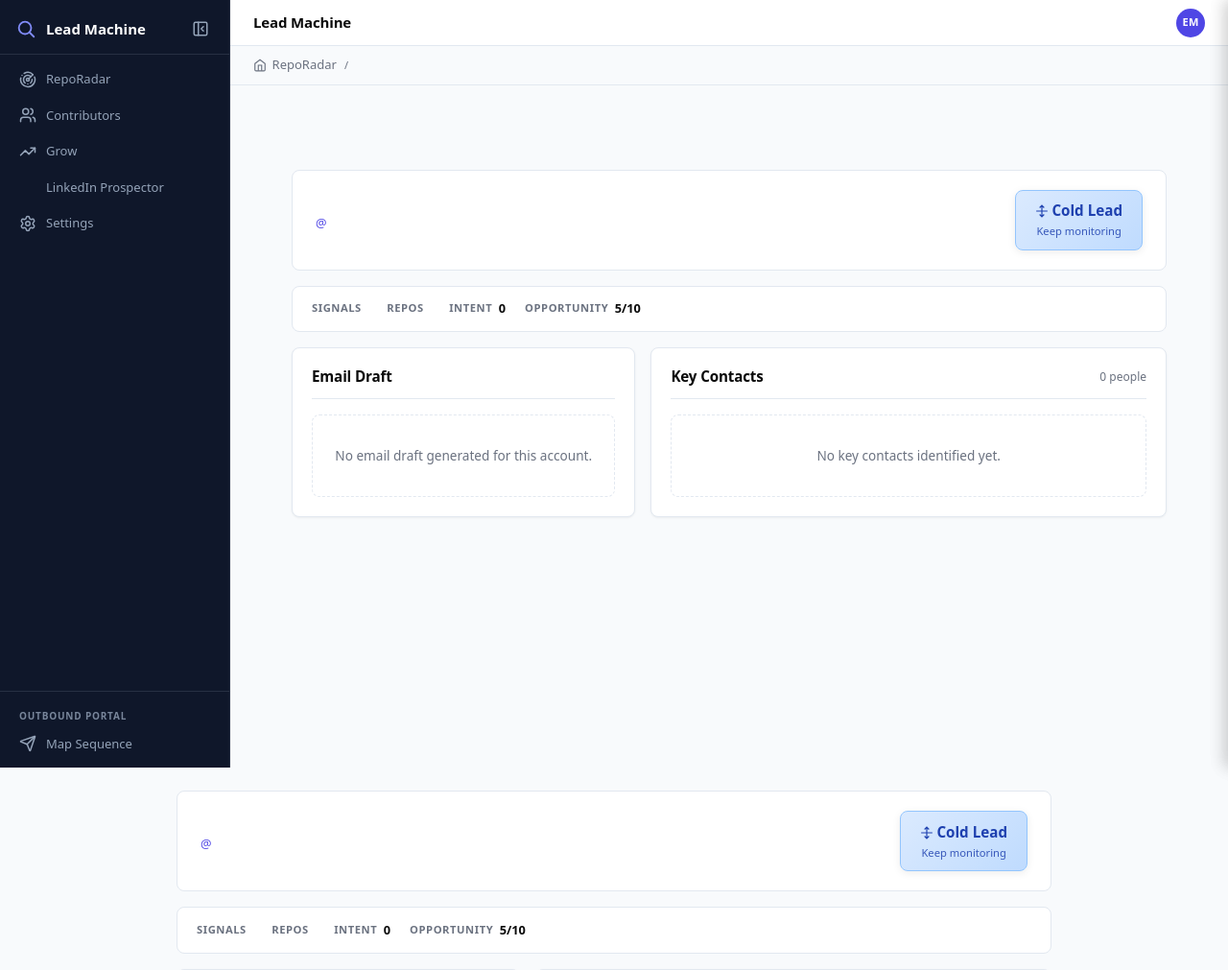
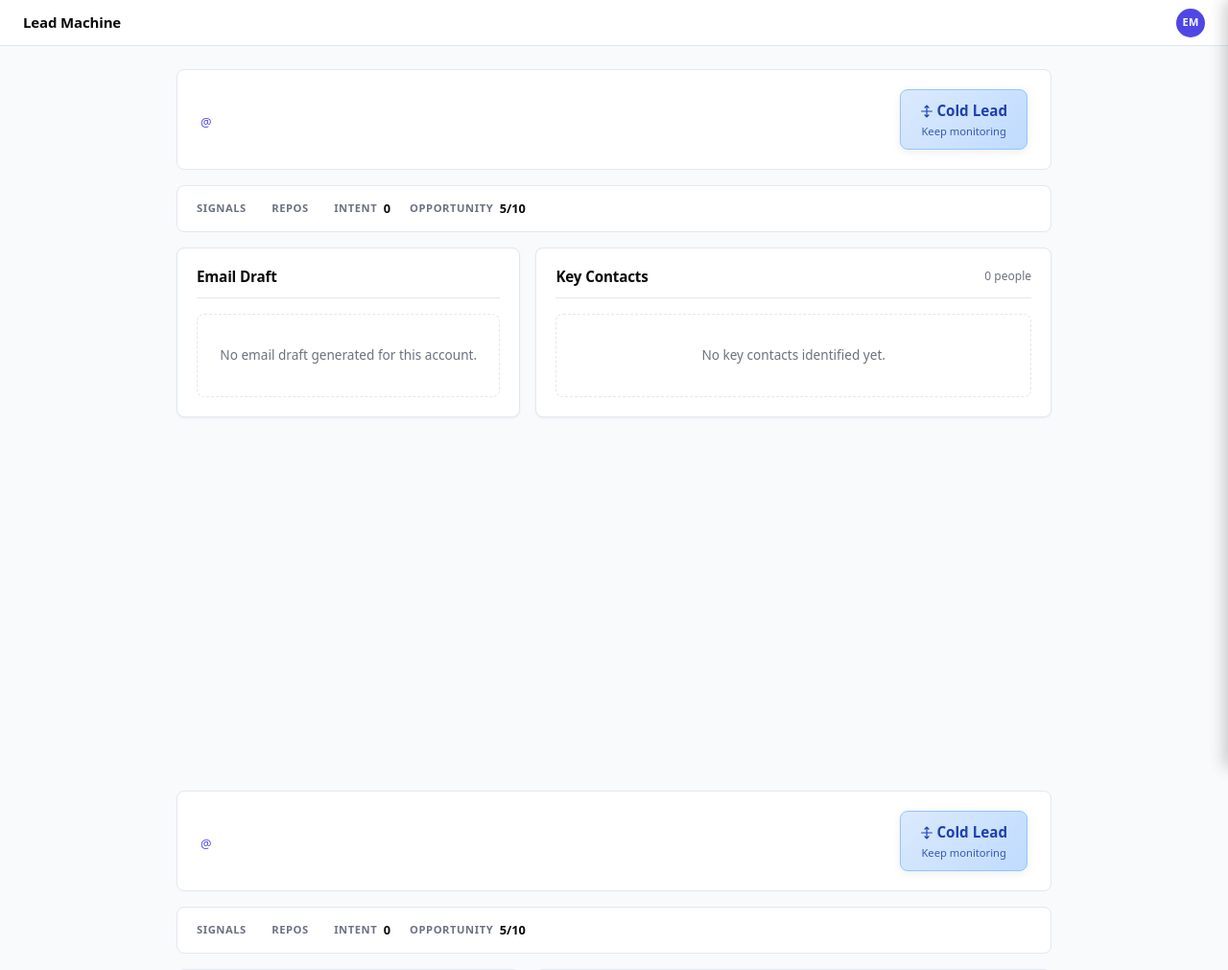
Before and after one commit to emurray32/GItHub-Dossier, a Flask app: template templates/report_embed.html in a window 1280 px wide. Shown: the top 1011 px of the page at 96% size. Run offline with Flask 3, Linux system fonts and the light colour scheme; the template is opened without the code that fills it, so the values that code supplies are empty; some libraries are stand-ins or nearby versions; some web fonts are replaced.

Commit message:
Improve report viewing experience by hiding sidebars and navigation elements
Hide the sidebar, top bar, and breadcrumb container within the report embed template using CSS with !important. Update the drawer close button to use an SVG chevron icon.

Replit-Commit-Author: Agent
Replit-Commit-Session-Id: aeba4ea3-fada-4e41-be52-657334f2f75e
Replit-Commit-Checkpoint-Type: full_checkpoint
Replit-Commit-Event-Id: c3dc6622-4cc5-4ce5-8570-17474ede6551
Replit-Commit-Screenshot-Url: https://storage.googleapis.com/screenshot-production-us-central1/77de0e04-acdb-4f8d-bf47-c3a6424e4fda/aeba4ea3-fada-4e41-be52-657334f2f75e/VPAmaHy
Replit-Helium-Checkpoint-Created: true

```diff
--- a/templates/accounts_tabler.html
+++ b/templates/accounts_tabler.html
@@ -387,7 +387,9 @@
 
 <!-- Report Drawer -->
 <div id="report-drawer">
-    <button type="button" class="drawer-close" onclick="closeDrawer()" aria-label="Close report drawer">&times;</button>
+    <button type="button" class="drawer-close" onclick="closeDrawer()" aria-label="Close report drawer">
+        <svg viewBox="0 0 24 24" fill="none" stroke="currentColor" stroke-width="2" stroke-linecap="round" stroke-linejoin="round" width="18" height="18"><polyline points="15 18 9 12 15 6"/></svg>
+    </button>
     <iframe id="report-frame" width="100%" height="100%"></iframe>
 </div>
 
--- a/templates/report_embed.html
+++ b/templates/report_embed.html
@@ -14,13 +14,18 @@
             padding: 0;
             background: var(--color-bg);
         }
+        .sidebar,
+        .top-bar,
+        .breadcrumb-container,
+        .report-sticky-header {
+            display: none !important;
+        }
+        .main-area {
+            margin-left: 0 !important;
+        }
         .report-page {
             max-width: 100%;
             padding: 1.25rem;
-        }
-        /* Hide sticky header in embed — drawer already shows context */
-        .report-sticky-header {
-            display: none;
         }
     </style>
 </head>
```
Also changed, not shown: attached_assets/Screenshot_2026-02-22_at_11.13.10_PM_1771819992287.png (added), 1 other file.
